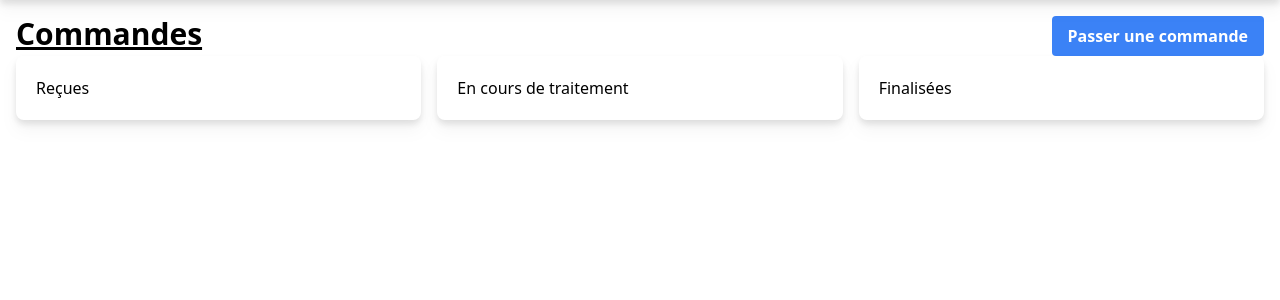
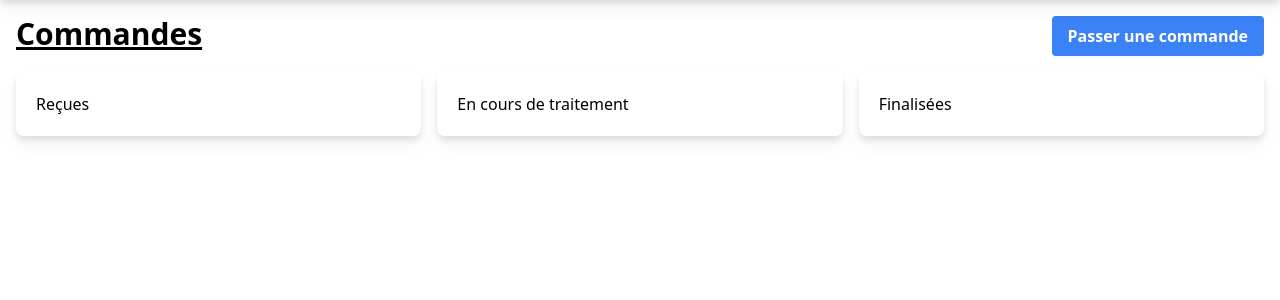
Before and after one commit to yoshua70/gestionstocks, a Django app: page /commandes/ in a window 1280 px wide. Shown: the part 64-364 px from the top of the page. Run offline with Django 4.2, Linux system fonts and the light colour scheme; some libraries are stand-ins or nearby versions.

Commit message:
feat: add margin

```diff
--- a/commandes/templates/commandes/commandes.html
+++ b/commandes/templates/commandes/commandes.html
@@ -7,7 +7,7 @@
     >Passer une commande</a
   >
 </div>
-<div class="grid grid-cols-3 gap-4">
+<div class="grid grid-cols-3 mt-4 gap-4">
   <div class="flex flex-col rounded-lg bg-white drop-shadow-lg px-5 py-5">
     <h2>Reçues</h2>
   </div>
```
